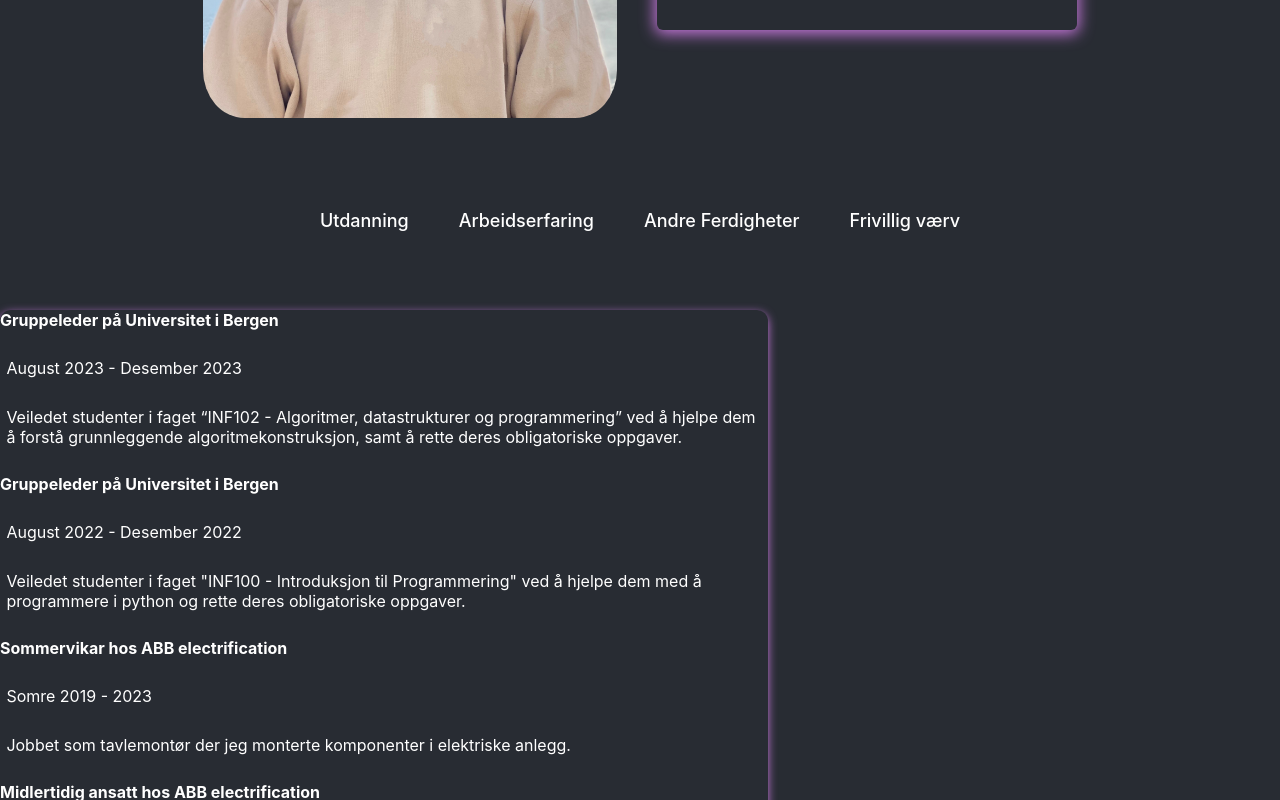
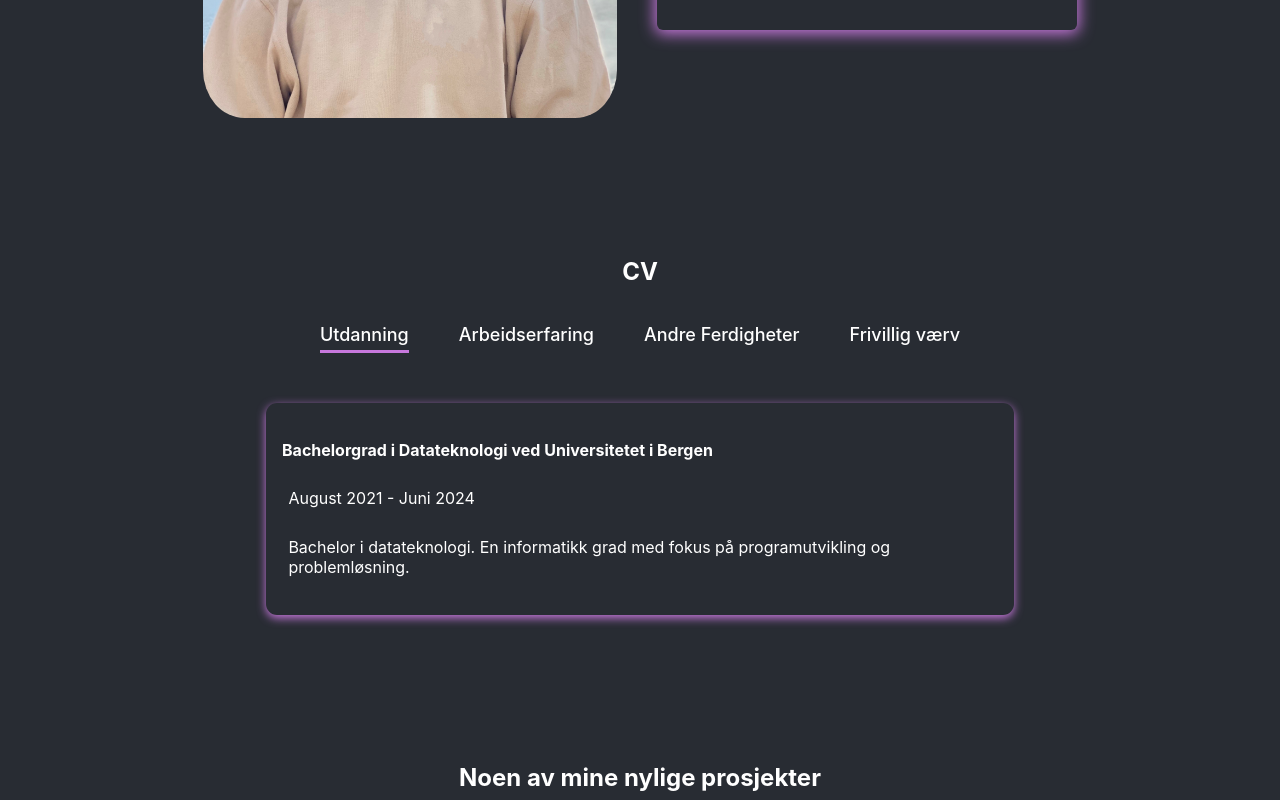
Before and after one commit to 2bias123/my-portfolio, a React (Create React App) app: page / in a window 1280 px wide. Shown: the part 480-1280 px from the top of the page. Built offline with nearby package versions, Linux system fonts and the light colour scheme.

Commit message:
Changed the way to view the resume section

```diff
--- a/src/components/components/CvCarousel/CvCarousel.tsx
+++ b/src/components/components/CvCarousel/CvCarousel.tsx
@@ -5,17 +5,34 @@ import CvPanel from "../CvPanel/CvPanel";
 const CvCarousel: React.FC = () => {
     const [active, setActive] = React.useState(0);
 
+    const changeVisibleSection = (index: number) => {
+        setActive(index);
+        // Remove the 'active' class from all elements
+        const cvLinks = document.querySelectorAll('.cv-links');
+        cvLinks.forEach(link => link.classList.remove('active'));
+        // Add the 'active' class to the clicked element
+        cvLinks[index].classList.add('active');
+    };
+
 
     return (
-        <div className="cv-carousel">
+        <div className="cv-carousel" id="resume">
+            <h2 className="cv-title">CV</h2>
             <div className="cv-titles">
-                <h3 className="cv-links" onClick={() => setActive(0)}>Utdanning</h3>
-                <h3 className="cv-links" onClick={() => setActive(1)}>Arbeidserfaring</h3>
-                <h3 className="cv-links"  onClick={() => setActive(2)}>Andre Ferdigheter</h3>
-                <h3 className="cv-links" onClick={() => setActive(3)}>Frivillig værv</h3>
+                <h3 className="cv-links active" onClick={() => changeVisibleSection(0)}>Utdanning</h3>
+                <h3 className="cv-links" onClick={() => changeVisibleSection(1)}>Arbeidserfaring</h3>
+                <h3 className="cv-links"  onClick={() => changeVisibleSection(2)}>Andre Ferdigheter</h3>
+                <h3 className="cv-links" onClick={() => changeVisibleSection(3)}>Frivillig værv</h3>
             </div>
             <div className="cv-content">
                 <CvPanel isActive={active === 0}>
+                    <div className="info-wrapper">
+                        <h4>Bachelorgrad i Datateknologi ved Universitetet i Bergen</h4>
+                        <p>August 2021 - Juni 2024</p>
+                        <p>Bachelor i datateknologi. En informatikk grad med fokus på programutvikling og problemløsning.</p>
+                    </div>
+                </CvPanel>
+                <CvPanel isActive={active === 1}>
                 <div className="info-wrapper">
                     <h4>Gruppeleder på Universitet i Bergen</h4>
                     <p>August 2023 - Desember 2023</p>
@@ -38,14 +55,27 @@ const CvCarousel: React.FC = () => {
                     <p>Jobbet som tavlemontør der jeg monterte komponenter i elektriske anlegg.</p>
                 </div>
                 </CvPanel>
-                <CvPanel isActive={active === 1}>
-                    <p>Arbeidserfaring</p>
-                </CvPanel>
                 <CvPanel isActive={active === 2}>
-                    <p>Andre Ferdigheter</p>
+                    <div className="info-wrapper languages">
+                        <h4>Språk</h4>
+                        <p>Norsk - Morsmål</p>
+                        <p>Engelsk - Flytende</p>
+                        <h4>Programmeringsspråk og rammeverk</h4>
+                        <p>Java, Python, Rust, Haskell, Git, TypeScript, React, React Native, SQL, HTML, CSS, Tauri, C og PHP</p>
+                    </div>
                 </CvPanel>
                 <CvPanel isActive={active === 3}>
-                    <p>Frivillig værv</p>
+                <div className="info-wrapper">
+                    <h4>Styremedlem echo - Hovedstyret linjeforeningen for informatikk</h4>
+                    <p>Juli 2022 - Mars 2024</p>
+                    <p>Demokratisk valgt inn av medstudenter for å jobbe med å gjøre studiehverdagen til informatikkstudenter bedre.</p>
+                    <h4>Styremedlem echo - Gnist undergruppe av linjeforeningen</h4>
+                    <p>September 2021 - Juni 2024</p>
+                    <p>Jobbet tett med instituttet for informatikk med frafallsproblematikk og rekruttering.</p>
+                    <h4>echo bediftstur komitee</h4>
+                    <p>Mars 2023 - September 2023</p>
+                    <p>Planla og arrangerte reise til Oslo for å hjelpe echo-studenter med å knyttet kontakter i arbeidslivet.</p>
+                </div>
                 </CvPanel>
             </div>
         </div>
--- a/src/components/components/CvCarousel/CvCarouselStyle.css
+++ b/src/components/components/CvCarousel/CvCarouselStyle.css
@@ -4,19 +4,19 @@
     display: flex;
     flex-direction: column;
     align-items: center;
-    padding: 50px 0;
+    padding-top: 100px;
+}
+
+.cv-title{
+    color: #fff;
+    margin: 0;
+    margin-top: 35px;
 }
 
 .cv-titles{
     color: #fff;
     display: flex;
     margin: 20px 0 40px;
-}
-
-.cv-content{
-    display: flex;
-    justify-content: center;
-    align-items: center;
 }
 
 
@@ -29,10 +29,19 @@
     position: relative;
 }
 
-.info-wrapper{
-    width: 60%;
-    border-radius: 11px;
-    box-shadow: 0 3px 10px #C778DD;
+.cv-links::after{
+    content: '';
+    width: 0;
+    height: 3px;
+    background: #C778DD;
+    position: absolute;
+    left: 0;
+    bottom: -8px;
+    transition: 0.5s;
+}
+
+.cv-links.active::after{
+    width: 100%;
 }
 
 .text-container {
@@ -59,3 +68,11 @@
     padding: 0.4rem;
     color: #fff;
 }
+
+@media screen and (max-width: 720px){
+    .cv-links {
+        margin-right: 10px;
+        margin-left: 10px;
+        font-size: 14px;
+    }
+}
--- a/src/components/components/CvPanel/CvPanel.tsx
+++ b/src/components/components/CvPanel/CvPanel.tsx
@@ -10,8 +10,8 @@ const CvPanel: React.FC<CvPanelProps> = ({children,isActive}) => {
     return (
     <section className="cvPanel">
         {isActive ?
-        <div>
-            <div>{children}</div>
+        <div className="children">
+            {children}
         </div>
         : null}
 
--- a/src/components/components/CvPanel/CvPanelStyle.css
+++ b/src/components/components/CvPanel/CvPanelStyle.css
@@ -0,0 +1,16 @@
+.children{
+    display: flex;
+    flex-direction: column;
+    align-items: center;
+    border-radius: 11px;
+    box-shadow: 0 3px 10px #C778DD;
+    width: 44.75rem;
+    padding: 1rem;
+
+}
+
+@media screen and (max-width: 720px){
+    .children{
+        width: 19.875rem;
+    }
+}
--- a/src/components/components/Footer/FooterStyle.css
+++ b/src/components/components/Footer/FooterStyle.css
@@ -7,3 +7,10 @@
 .footer p {
 color: #C778DD;
 }
+
+@media screen and (max-width: 720px){
+    .footer{
+        margin: 0;
+        padding: 0.5rem;
+    }
+}
--- a/src/components/components/RecentProjects/ProjectsStyle.css
+++ b/src/components/components/RecentProjects/ProjectsStyle.css
@@ -48,6 +48,9 @@
 }
 
 @media screen and (max-width: 720px){
+    .projects {
+        padding-top: 8rem;
+    }
     .projects-container {
         flex-direction: column;
     }
--- a/src/components/components/SocialIcons/SocialIconsStyle.css
+++ b/src/components/components/SocialIcons/SocialIconsStyle.css
@@ -16,3 +16,18 @@
     transform: scale(1.2);
     transition: 0.3s;
 }
+
+@media screen and (max-width: 720px){
+    .social-icons {
+        display: flex;
+        flex-direction: row;
+        justify-content: center;
+        position: relative;
+        right: 0;
+        bottom: 0;
+    }
+    .sosialIcon{
+        padding: 1rem 0.5rem;
+        padding-bottom: 0rem;
+    }
+}
```
Lines whose indentation alone changed are shown as unchanged.
